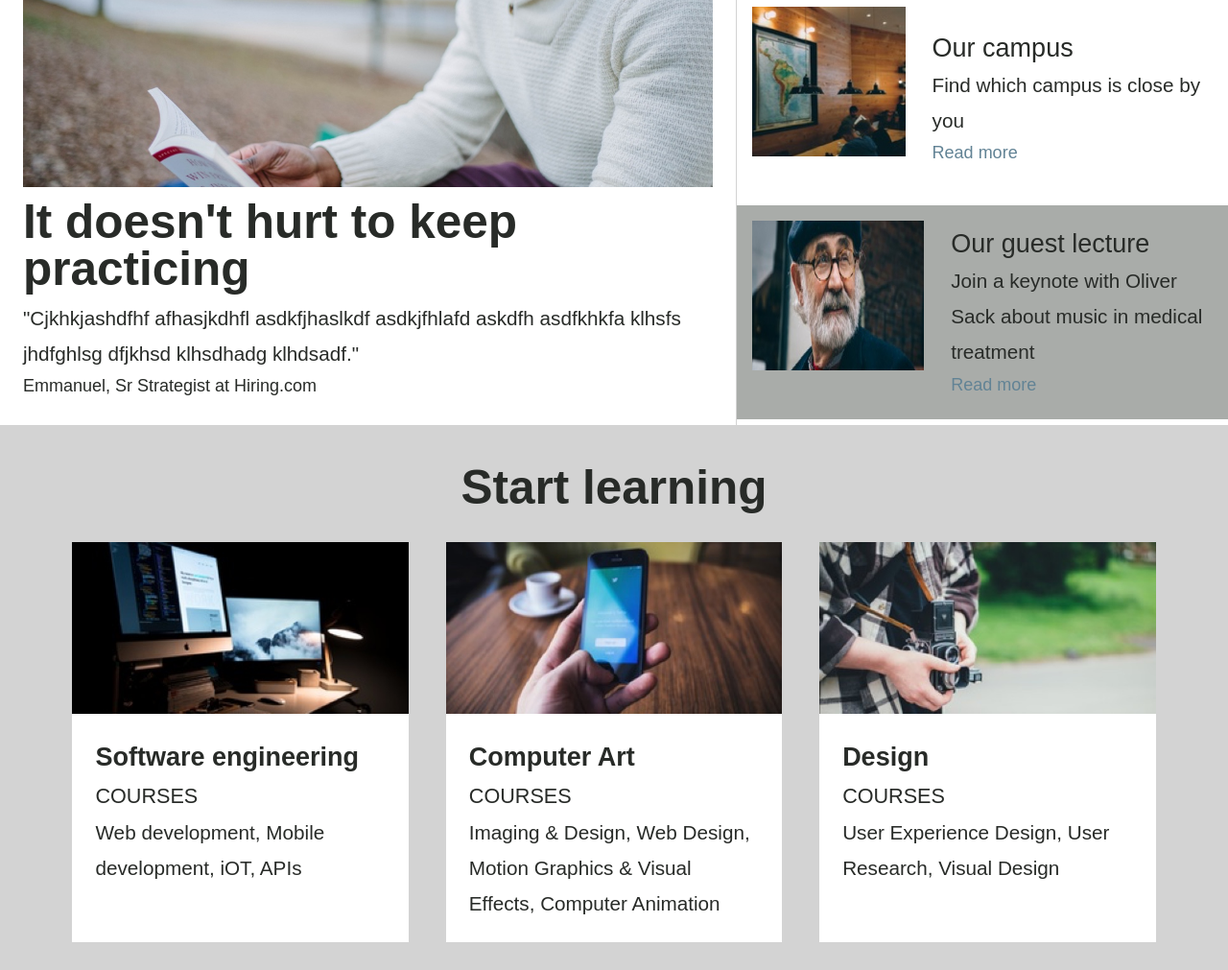
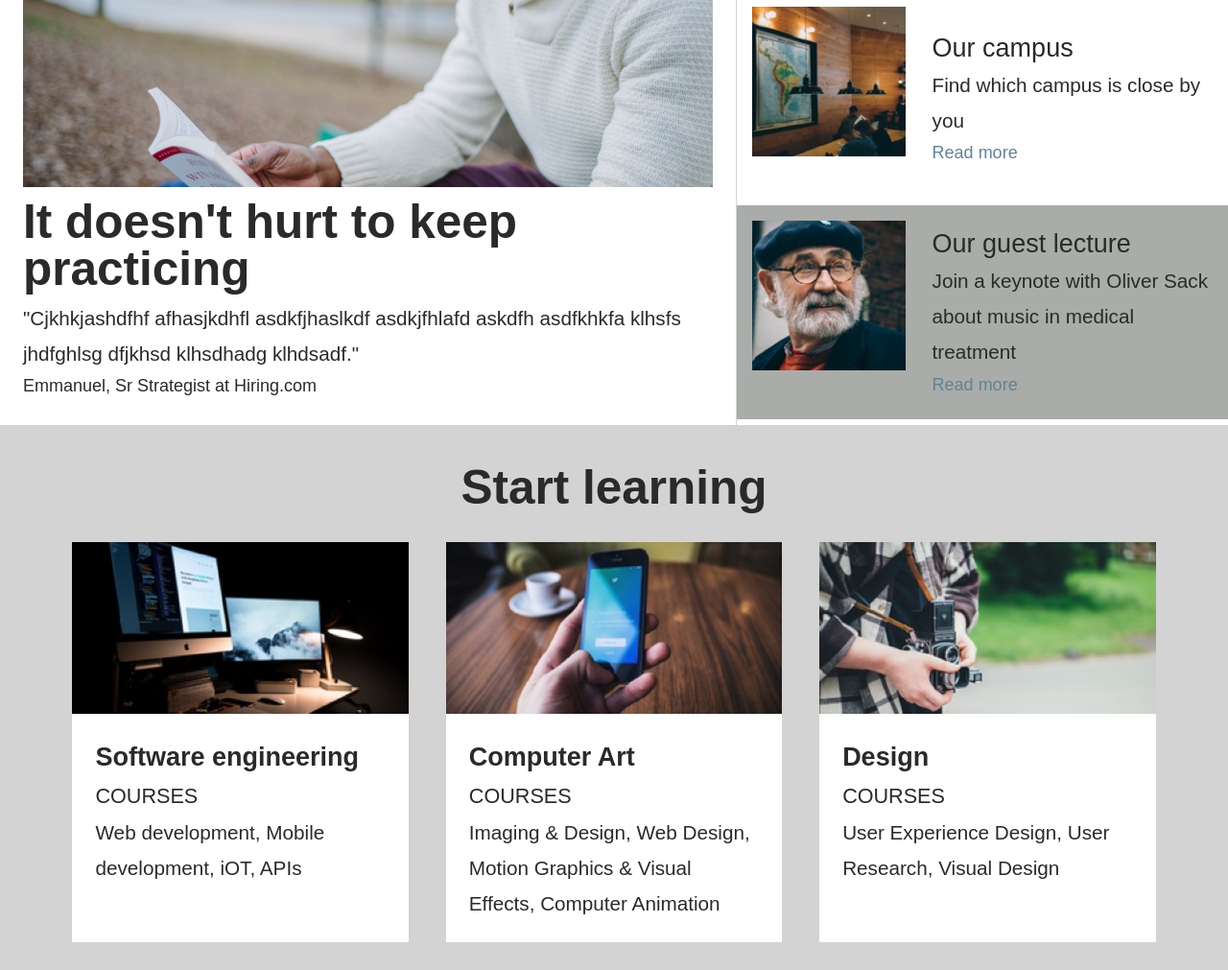
Before and after one commit to stephlaf/colmaracademy, a plain HTML site: page index.html in a window 1280 px wide. Shown: the part 895-1906 px from the top of the page at 96% size. Drawn offline with Linux system fonts and the light colour scheme.

Commit message:
Change path to Guest photo in desktop view: it fixed the display problem.

```diff
--- a/index.html
+++ b/index.html
@@ -86,7 +86,7 @@
         </div>
 
         <div class="infobox grey">
-            <img class="img" src="Resources/images/information-guest-lecture-mobile.jpg" alt="thoughtful beard">
+            <img class="img" src="Resources/images/information-guest-lecture.jpg" alt="thoughtful beard">
           <div class="info">
             <h3>Our guest lecture</h3>
             <p>Join a keynote with Oliver Sack about music in medical treatment</p>
```
